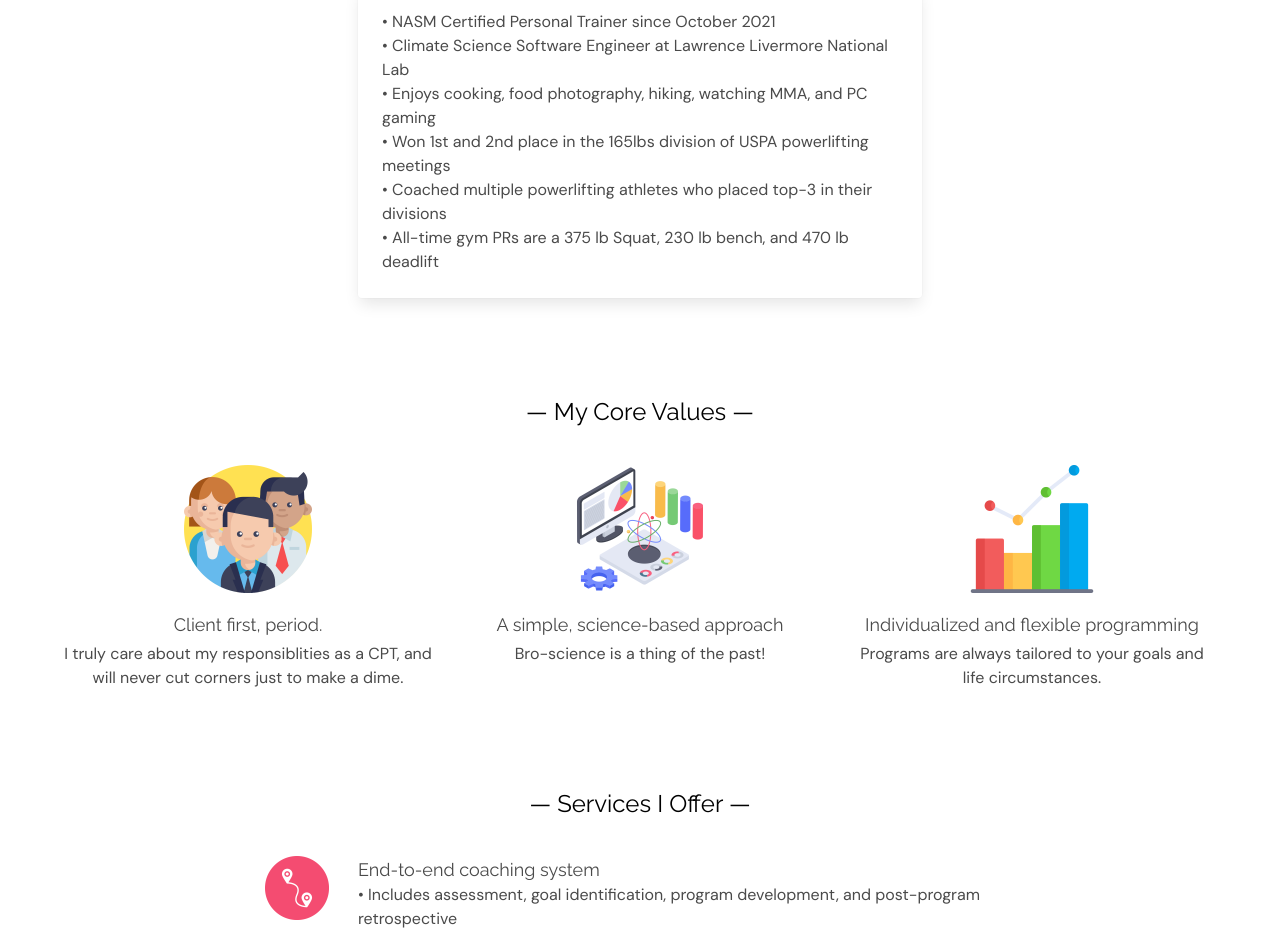
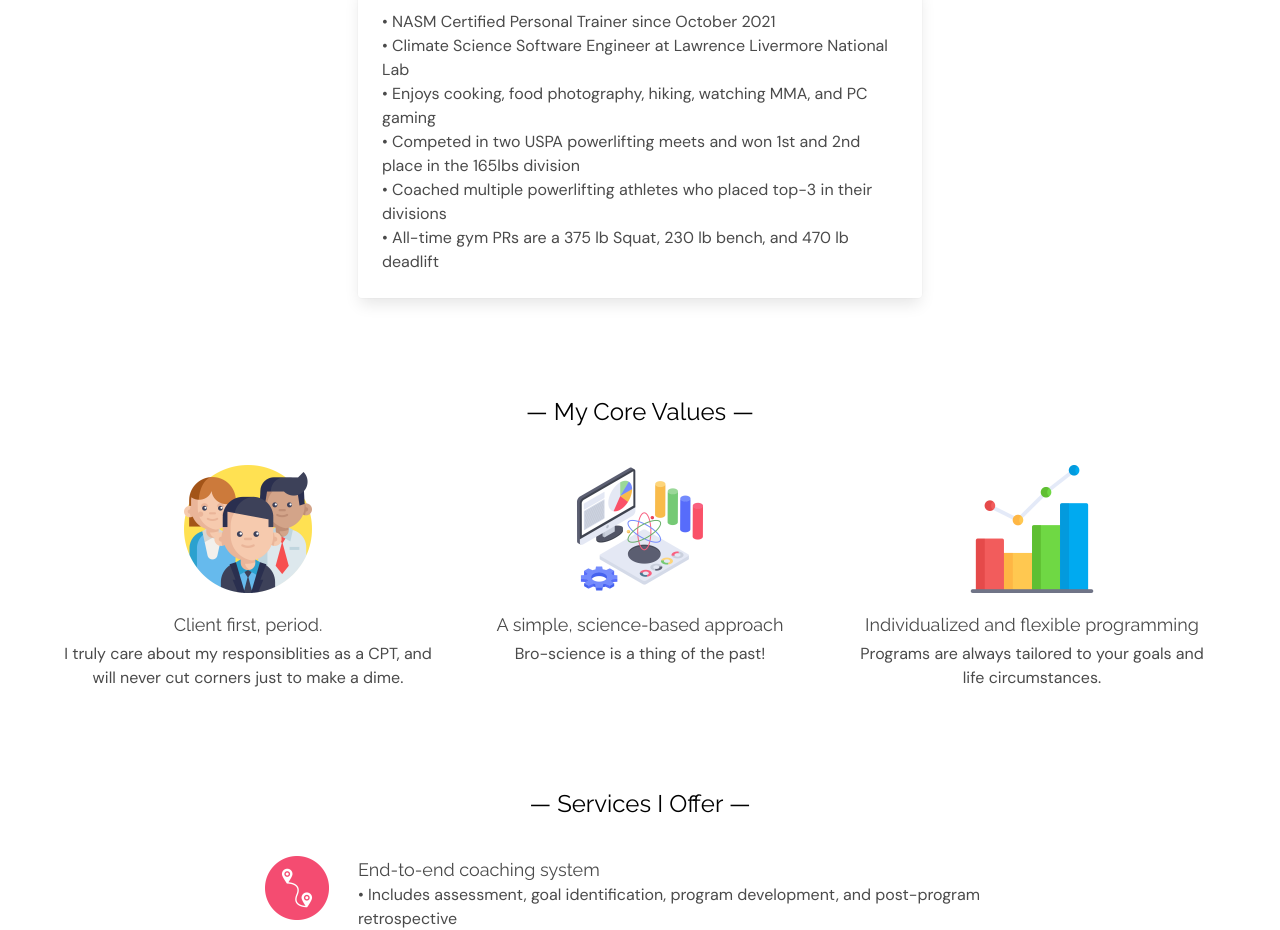
Before and after one commit to tomvothecoder/tomvo.me, a React (Create React App) app: page /coach in a window 1280 px wide. Shown: the part 1380-2310 px from the top of the page. Built offline with nearby package versions, Linux system fonts and the light colour scheme.

Commit message:
Update facts

```diff
--- a/src/components/Coach/Facts.tsx
+++ b/src/components/Coach/Facts.tsx
@@ -3,7 +3,7 @@ const Facts: React.FC = () => {
     "NASM Certified Personal Trainer since October 2021",
     "Climate Science Software Engineer at Lawrence Livermore National Lab",
     "Enjoys cooking, food photography, hiking, watching MMA, and PC gaming",
-    "Won 1st and 2nd place in the 165lbs division of USPA powerlifting meetings",
+    "Competed in two USPA powerlifting meets and won 1st and 2nd place in the 165lbs division",
     "Coached multiple powerlifting athletes who placed top-3 in their divisions",
     "All-time gym PRs are a 375 lb Squat, 230 lb bench, and 470 lb deadlift",
   ];
```
